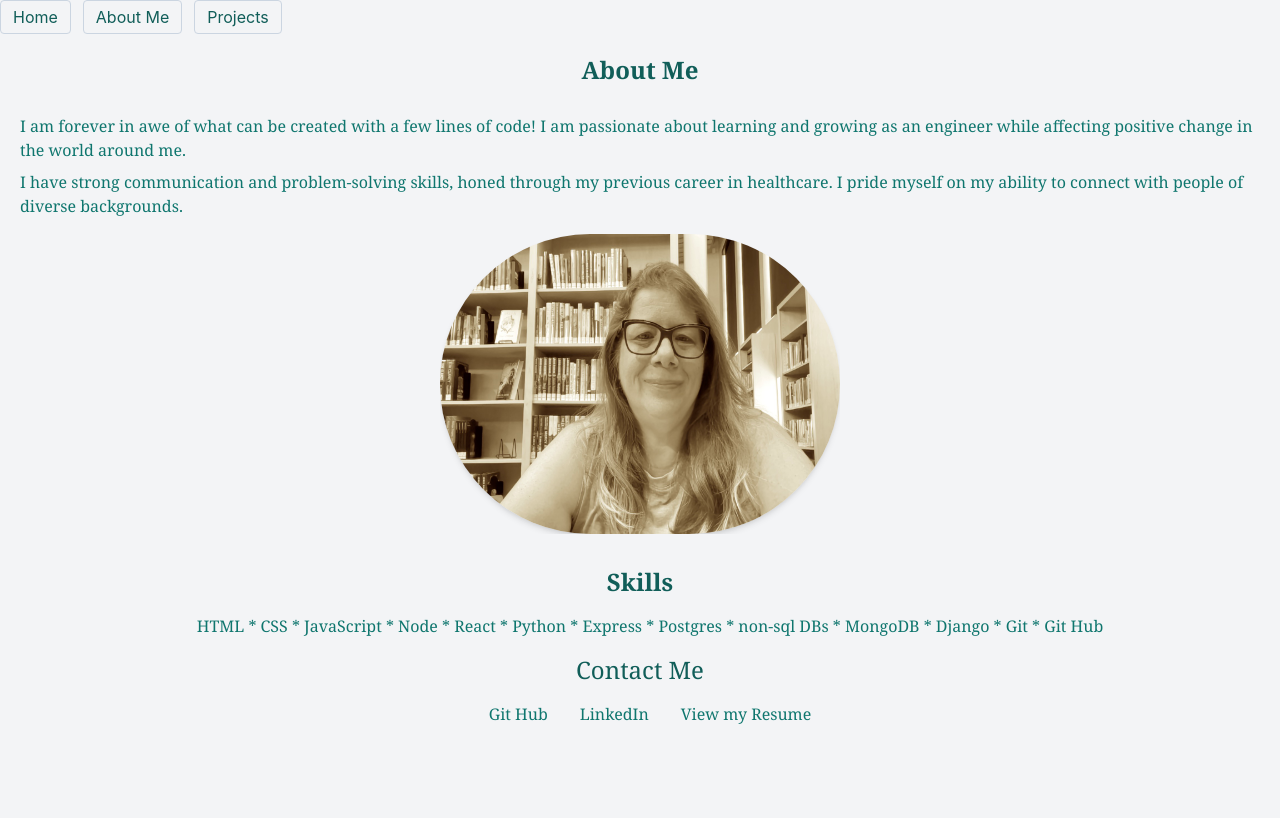
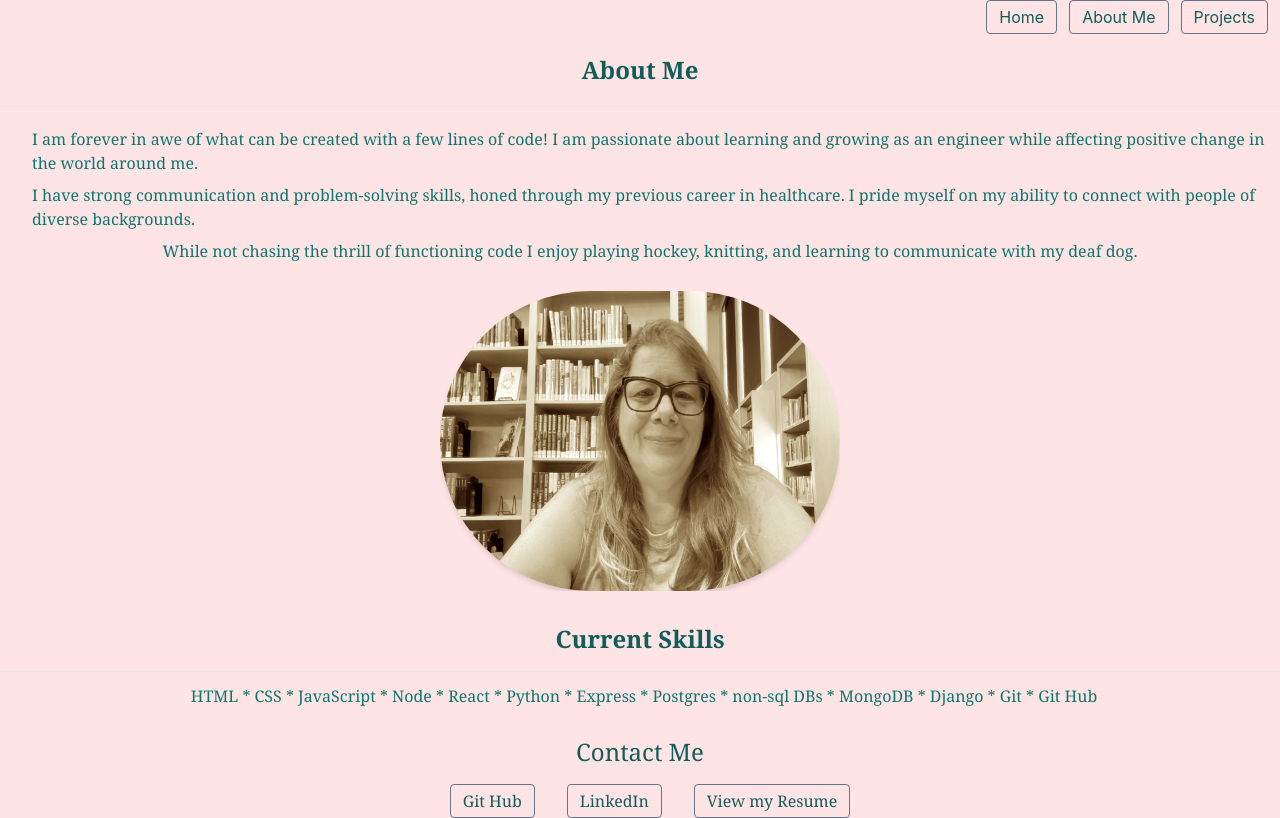
Before and after one commit to elek8871/portfolio, a Next.js app: page /about in a window 1280 px wide. Built offline with nearby package versions, Linux system fonts and the light colour scheme.

Commit message:
changes background colors and adds new logo

```diff
--- a/components/navBar.js
+++ b/components/navBar.js
@@ -3,21 +3,21 @@ import styles from "../styles/About.module.css"
 
 export default function NavBar(){
     return(
-        <div className="flex">
+        <div className="flex justify-end">
             <nav className= "mr-3">
-                <div className="inline-block border border-slate-300 rounded hover:border-slate-500 text-teal-800 hover:bg-green-200 py-1 px-3">
+                <div className="inline-block border border-slate-500 rounded hover:border-slate-500 text-teal-800 hover:bg-green-200 py-1 px-3">
                 <Link href="/" > Home </Link>
                 </div>
             </nav>
 
             <nav className="mr-3">
-                <div className="inline-block border border-slate-300 rounded hover:border-gray-200 text-teal-800 hover:bg-green-200 py-1 px-3">
+                <div className="inline-block border border-slate-500 rounded hover:border-gray-200 text-teal-800 hover:bg-green-200 py-1 px-3">
                 <Link href="/about"> About Me</Link>
                 </div>
             </nav>
 
             <nav className="mr-3">
-                <div className="inline-block border border-slate-300 rounded hover:border-gray-200 text-teal-800 hover:bg-green-200 py-1 px-3">
+                <div className="inline-block border border-slate-500 rounded hover:border-gray-200 text-teal-800 hover:bg-green-200 py-1 px-3">
                 <Link href="/portfolio" > Projects </Link>
                 </div>
             </nav>
--- a/pages/about.js
+++ b/pages/about.js
@@ -7,24 +7,27 @@ export default function About(){
     return(
         <div className="text-teal-700 font-serif">
                 <div>
-                    <h2 className="text-teal-800 text-2xl font-semibold p-5 flex justify-center"> About Me </h2>
-                        <p className="pl-5 pt-2 flex justify-center"> I am forever in awe of what can be created with a few lines of code! I am passionate about learning and growing as an engineer while affecting positive change in the world around me. </p>
+                    <h2 className="text-teal-800 text-2xl font-semibold p-5 flex justify-center border-b"> About Me </h2>
+                        <div className="p-3">
+                            <p className="pl-5 pt-2 flex justify-center padding"> I am forever in awe of what can be created with a few lines of code! I am passionate about learning and growing as an engineer while affecting positive change in the world around me. </p>
                             <p className="pl-5 pt-2 flex justify-center"> I have strong communication and problem-solving skills, honed through my previous career in healthcare. I pride myself on my ability to connect with people of diverse backgrounds. </p>
+                            <p className="pl-5 pt-2 flex justify-center"> While not chasing the thrill of functioning code I enjoy playing hockey, knitting, and learning to communicate with my deaf dog.  </p>
+                        </div>
                 </div>
         {/* // load img locallly from img folder */}
                 <div  className="p-4 flex justify-center">
                     <Image
                         className="rounded-full shadow-md"
                         src ="/michelle.jpg"
-                        alt ="michelle in the library"
+                        alt ="michelle at the library"
                         width={400}
                         height={300}
                     />
                 </div>
 
                 <div>
-                    <h2 className="text-teal-800 text-2xl font-bold p-4 flex justify-center"> Skills </h2>
-                    <p className="pl-5 flex justify-center"> HTML * CSS * JavaScript * Node * React * Python * Express * Postgres * non-sql DBs * MongoDB * Django * Git * Git Hub </p>
+                    <h2 className="text-teal-800 text-2xl font-bold p-4 flex justify-center border-b"> Current Skills </h2>
+                    <p className="pl-5 flex justify-center p-3"> HTML * CSS * JavaScript * Node * React * Python * Express * Postgres * non-sql DBs * MongoDB * Django * Git * Git Hub </p>
                 </div>
 
 
@@ -33,15 +36,21 @@ export default function About(){
                     <h1 className="text-teal-800 text-2xl font-semi-bold p-4 flex justify-center" > Contact Me </h1>
                     {/* need direct links w  icons */}
                         <div className="pl-5 flex justify-center space-x-8">
+                            <div className="inline-block border border-slate-500 rounded hover:border-gray-200 text-teal-800 hover:bg-green-200 py-1 px-3">
                                 <Link href="https://github.com/elek8871" target="_blank">
                                     <a>Git Hub</a>
                                 </Link>
+                            </div>
+                            <div className="inline-block border border-slate-500 rounded hover:border-gray-200 text-teal-800 hover:bg-green-200 py-1 px-3">
                                 <Link href="https://www.linkedin.com/in/michelle-elek/" target="_blank">
                                     <a>LinkedIn </a>
                                 </Link>
+                            </div>
+                            <div className="inline-block border border-slate-500 rounded hover:border-gray-200 text-teal-800 hover:bg-green-200 py-1 px-3">
                                 <Link href="https://docs.google.com/document/d/1h5UoX7ne6breWCU2WWb3ml9eHRHDreoQ6mQNCiZ3aJM/edit?usp=sharing" target="_blank" >
                                 <a> View my Resume </a>
                                 </Link>
+                            </div>
                         </div>
                 </div>
             </footer>
--- a/pages/index.js
+++ b/pages/index.js
@@ -12,21 +12,16 @@ export default function Home() {
 
     {/* // USE REF TO a=ADD SCROLL FUNCTION FOR ONE BIG PAGE */}
 
-      <main className="flex justify-center">
-        <div className="font-serif">
-          {/* <h1 className="text-teal-800 text-4xl font-semi-bold p-6 text-center" > Michelle Elek </h1> */}
-          <div className="p-6 flex justify-center top-10">
-          <Image
-            className="rounded-lg"
-            src ="/michelle2.png"
-            alt ="logo for michelle elek"
-            width={800}
-            height={800}
-          />
+      <main >
+          <div className="flex justify-center p-20">
+            <Image
+              className="rounded-full"
+              src ="/logo2.png"
+              alt ="logo for michelle elek"
+              width={600}
+              height={600}
+            />
           </div>
-
-          {/* <p className="p-4 text-center text-gray-600 font-light"> Michelle is a full-stack software engineer with a fondness of backend frameworks. </p> */}
-        </div>
       </main>
 
 
--- a/pages/portfolio.js
+++ b/pages/portfolio.js
@@ -6,14 +6,14 @@ export default function Portfolio(){
     return(
         <div className="text-teal-700 font-serif">
             <h1 className="text-3xl p-3 flex justify-center"> My Projects </h1>
-            <p className="flex justify-center"> Click on the title of the project to view the live site</p>
+            <p className="flex justify-center"> Click on the title of the project to view the live site.</p>
 
             {/* div that holds all cards */}
             <div className="">
 
             {/* goal digger div */}
-                <div className="p-4 m-5 bg-slate-300 rounded-md border-2 border-slate-500 ">
-                    <div className="flex justify-center text-2xl bottom-5">
+                <div className="p-4 m-5 bg-zinc-300 rounded-md border-2 border-slate-500 ">
+                    <div className="flex justify-center text-2xl bottom-5  hover:bg-green-200 py-1 px-3">
                         <Link href="https://helpful-dusk-923e50.netlify.app/">
                             <a> Goal Digger </a>
                         </Link>
@@ -39,8 +39,8 @@ export default function Portfolio(){
                 </div>
 
             {/* pups and pubs div */}
-                <div className="p-4 m-5 bg-slate-300 rounded-md border-2 border-slate-500">
-                    <div className="flex justify-center text-2xl">
+                <div className="p-4 m-5 bg-zinc-300 rounded-md border-2 border-slate-500">
+                    <div className="flex justify-center text-2xl  hover:bg-green-200 py-1 px-3">
                         <Link href="https://pubs-and-pubs.fly.dev/">
                         <a> Pups and Pubs </a>
                         </Link>
@@ -70,7 +70,7 @@ export default function Portfolio(){
                 </div>
 
             {/* memory match div */}
-                <div className="p-4 m-5 bg-slate-300 rounded-md border-2 border-slate-500 ">
+                <div className="p-4 m-5 bg-zinc-300 rounded-md border-2 border-slate-500 ">
                     <div div className="flex justify-center text-2xl hover:bg-green-200 py-1 px-3">
                         <Link href= "https://elek8871.github.io/SEI-Project-1---Match-Game/">
                             <a className="flex justify-center text-center"> Memory Match Game </a>
@@ -87,7 +87,7 @@ export default function Portfolio(){
                                 height={280}
                             />
                         </div>
-                        <div className="text-sm font-light p-4">
+                        <div className="text-md font-light p-4">
                             <ul>
                                 <li className="p-3"> A fun retro hockey-themed memory match game, eloquently simple. </li>
                                 <li className="p-3"> Tech Stack : vanilla JS, HTML, CSS, and DOM manipulation</li>
--- a/styles/globals.css
+++ b/styles/globals.css
@@ -10,7 +10,7 @@ body {
   font-family: -apple-system, BlinkMacSystemFont, Segoe UI, Roboto, Oxygen,
     Ubuntu, Cantarell, Fira Sans, Droid Sans, Helvetica Neue, sans-serif;
   /* background-color: rgb(212, 212, 216); */
-  background-color: rgb(243, 244, 246);
+  background-color: rgb(255 228 230);;
 }
 
 
```
Also changed, not shown: public/logo2.png (added), 1 other file (tests, documents, lock files or other folders). Lines whose indentation alone changed are shown as unchanged.
